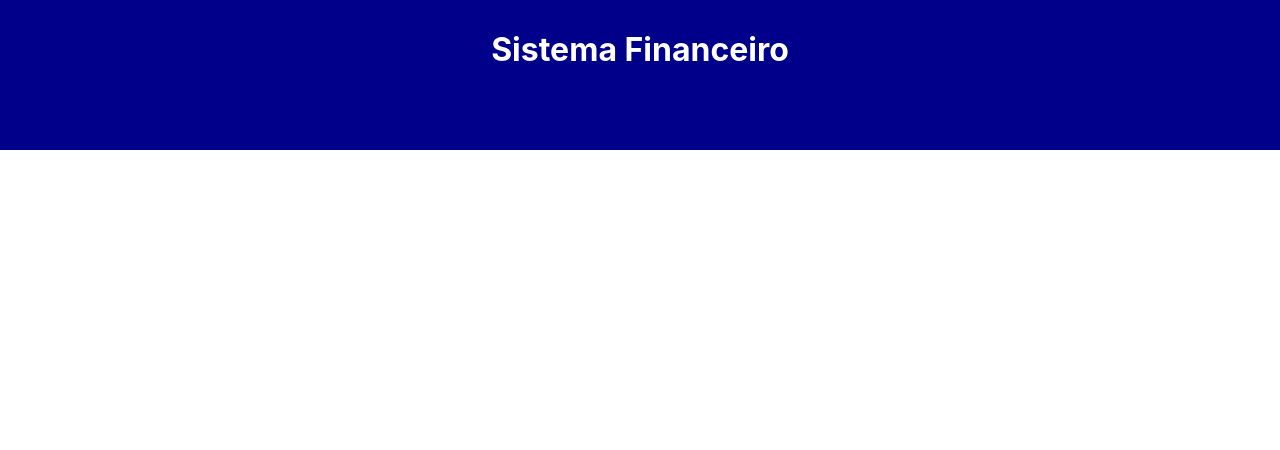
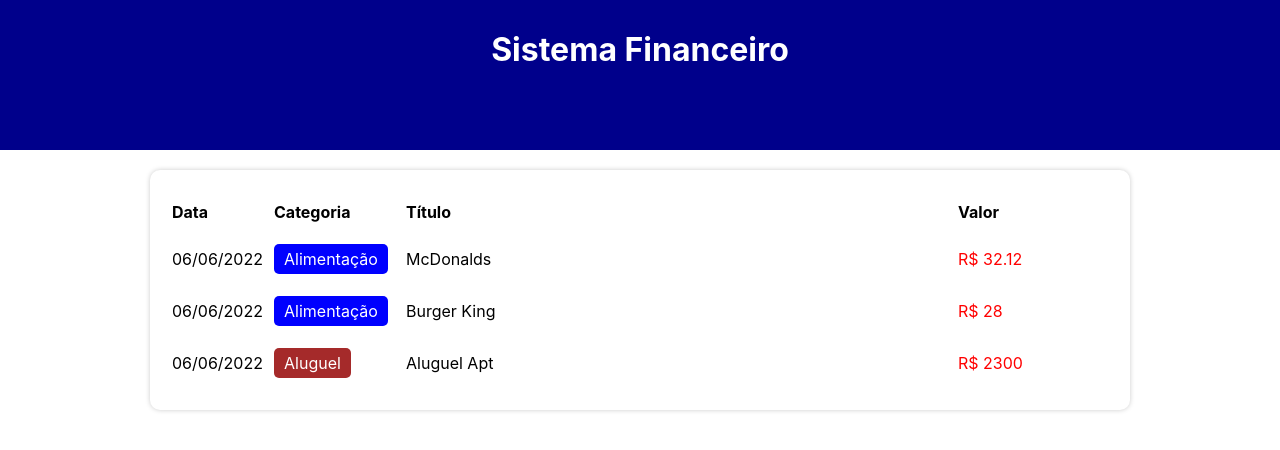
Before and after one commit to matheuspsb/finance, a React (Create React App) app: page / in a window 1280 px wide. Shown: the top 450 px of the page. Built offline with nearby package versions, Linux system fonts and the light colour scheme.

Commit message:
feat: MUITA COISA ESQUECI DE COMITAR

```diff
--- a/src/App.tsx
+++ b/src/App.tsx
@@ -4,7 +4,8 @@
 import { Category } from './types/Category'
 import { categories } from './data/categories';
 import { items } from './data/items';
-import { getCurrentMonth } from './helpers/dateFilter';
+import { getCurrentMonth, filterListByMonth } from './helpers/dateFilter';
+import { TableArea } from './components/TableArea';
 
 const App = () => {
 
@@ -13,7 +14,7 @@
   const [currentMonth, setCurrentMonth] = useState(getCurrentMonth());
 
   useEffect(()=>{
-
+    setFilteredList( filterListByMonth(list, currentMonth) );
   }, [list, currentMonth]);
 
   return(
@@ -22,9 +23,7 @@
         <C.HeaderText>Sistema Financeiro</C.HeaderText>
       </C.Header>
       <C.Body>
-
-
-
+        <TableArea list={filteredList}/>
       </C.Body>
     </C.Container>
   );
--- a/src/components/TableArea/index.tsx
+++ b/src/components/TableArea/index.tsx
@@ -1,15 +1,26 @@
-import * as C from './styles'
+import * as C from './styles';
+import { Item } from '../../types/Item';
+import { TableItem } from '../TableItem';
 
-export const TableArea = () => {
+type Props = {
+    list: Item[]
+}
+
+export const TableArea = ( {list}: Props ) => {
     return(
         <C.Table>
             <thead>
                 <tr>
-
+                    <C.TableHeadColumn width={100}>Data</C.TableHeadColumn>
+                    <C.TableHeadColumn width={130}>Categoria</C.TableHeadColumn>
+                    <C.TableHeadColumn>Título</C.TableHeadColumn>
+                    <C.TableHeadColumn width={150}>Valor</C.TableHeadColumn>
                 </tr>
             </thead>
             <tbody>
-
+                {list.map((item, index)=>(
+                  <TableItem key={index} item={item}/>
+                ))}
             </tbody>
         </C.Table>
     );
--- a/src/components/TableArea/styles.ts
+++ b/src/components/TableArea/styles.ts
@@ -1,9 +1,17 @@
 import styled from "styled-components";
 
 export const Table = styled.table`
+    width: 100%;
+    background-color: #FFF;
+    padding: 20px;
+    box-shadow: 0px 0px 5px #CCC;
+    border-radius: 10px;
+    margin-top: 20px;
+`;
+
+export const TableHeadColumn = styled.th<{ width?: number }>`
+    width: ${props => props.width ? `${props.width}px` : 'auto'};
+    padding: 10px 0;
+    text-align: left;
 
 `;
-
-export const TableHeadColumn = styled.th`
-
-`;
--- /dev/null
+++ b/src/components/TableItem/index.tsx
@@ -0,0 +1,27 @@
+import * as C from './styles'
+import { Item } from '../../types/Item'
+import { formatDate } from '../../helpers/dateFilter'
+import { categories } from '../../data/categories'
+
+type Props = {
+    item: Item
+}
+
+export const TableItem = ({ item }: Props) => {
+    return(
+        <C.TableLine>
+            <C.TableColumn>{formatDate(item.date)}</C.TableColumn>
+            <C.TableColumn>
+                <C.Category color={categories[item.category].color}>
+                    {categories[item.category].title}
+                </C.Category>
+            </C.TableColumn>
+            <C.TableColumn>{item.title}</C.TableColumn>
+            <C.TableColumn>
+                <C.Value color={categories[item.category].expense ? 'red' : 'green'}>
+                    R$ {item.value}
+                </C.Value>
+            </C.TableColumn>
+        </C.TableLine>
+    );
+}
--- /dev/null
+++ b/src/components/TableItem/styles.ts
@@ -0,0 +1,21 @@
+import styled from "styled-components";
+
+export const TableLine = styled.tr`
+
+`;
+
+export const TableColumn = styled.td`
+    padding: 10px 0;
+`;
+
+export const Category = styled.div<{ color: string }>`
+    display: inline-block;
+    padding: 5px 10px;
+    border-radius: 5px;
+    color: #FFF;
+    background-color: ${props => props.color};
+`;
+
+export const Value = styled.div<{ color: string }>`
+    color: ${props => props.color}
+`;
--- a/src/data/items.ts
+++ b/src/data/items.ts
@@ -1,8 +1,8 @@
 import { Item } from '../types/Item';
 
 export const items: Item[] = [
-    { date: new Date(2021, 9, 15), category: 'food', title: 'McDonalds', value: 32.12 },
-    { date: new Date(2021, 9, 15), category: 'food', title: 'Burger King', value: 28 },
-    { date: new Date(2021, 9, 15), category: 'rent', title: 'Aluguel Apt', value: 2300 },
-    { date: new Date(2021, 10, 18), category: 'salary', title: 'Salário ACME', value: 4500 }
+    { date: new Date(2022, 5, 6), category: 'food', title: 'McDonalds', value: 32.12, },
+    { date: new Date(2022, 5, 6), category: 'food', title: 'Burger King', value: 28, },
+    { date: new Date(2022, 5, 6), category: 'rent', title: 'Aluguel Apt', value: 2300, },
+    { date: new Date(2022, 4, 6), category: 'salary', title: 'Salário ACME', value: 4500, }
 ];
--- a/src/helpers/dateFilter.ts
+++ b/src/helpers/dateFilter.ts
@@ -20,3 +20,13 @@
 
     return newList
 }
+
+export const formatDate = (date: Date): string => {
+    let year = date.getFullYear();
+    let month = date.getMonth() + 1;
+    let day = date.getDate();
+
+    return `${addZeroToDate(day)}/${addZeroToDate(month)}/${year}`;
+}
+
+const addZeroToDate = (n: number): string => n < 10 ? `0${n}` : `${n}`;
```
